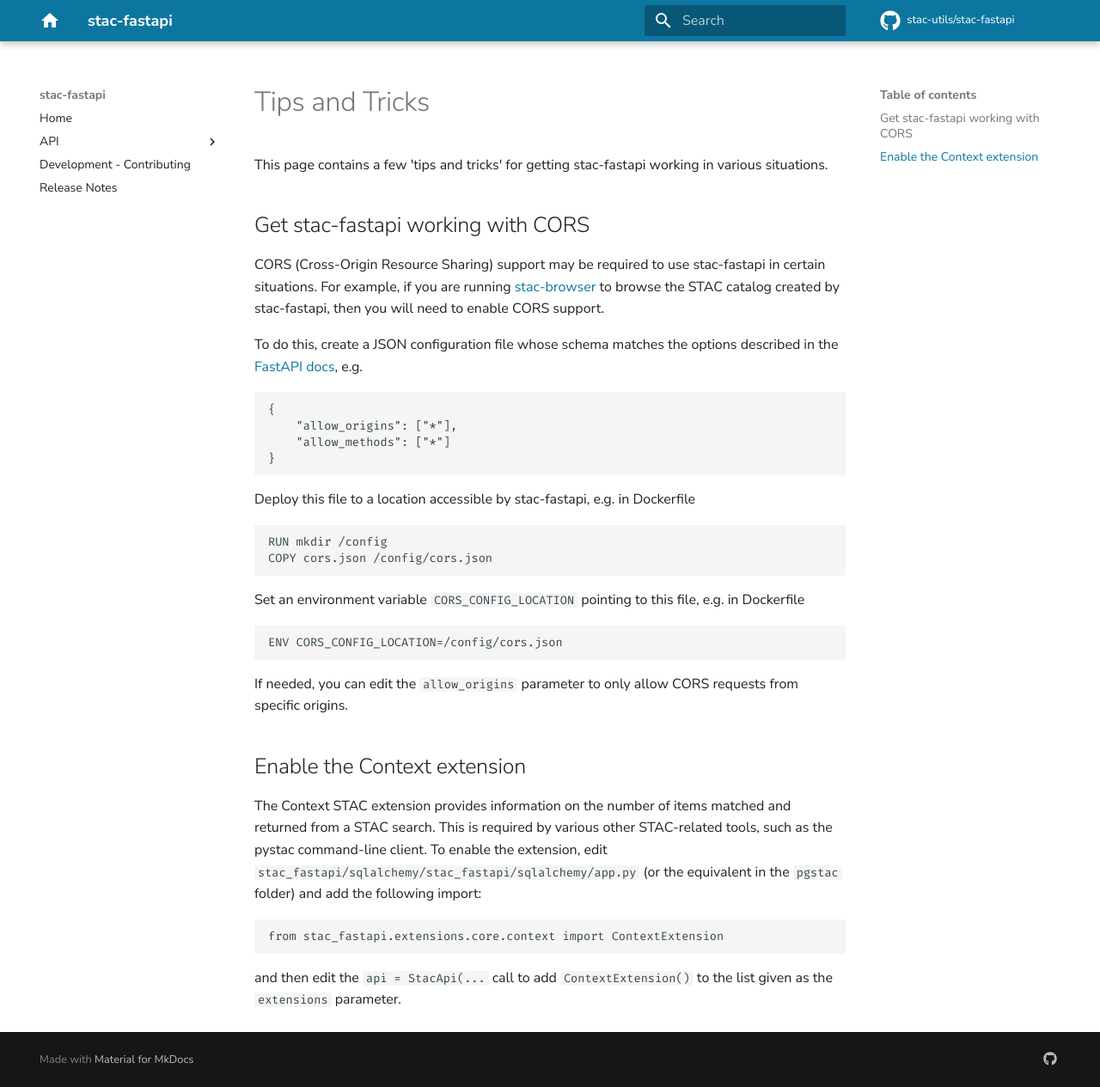
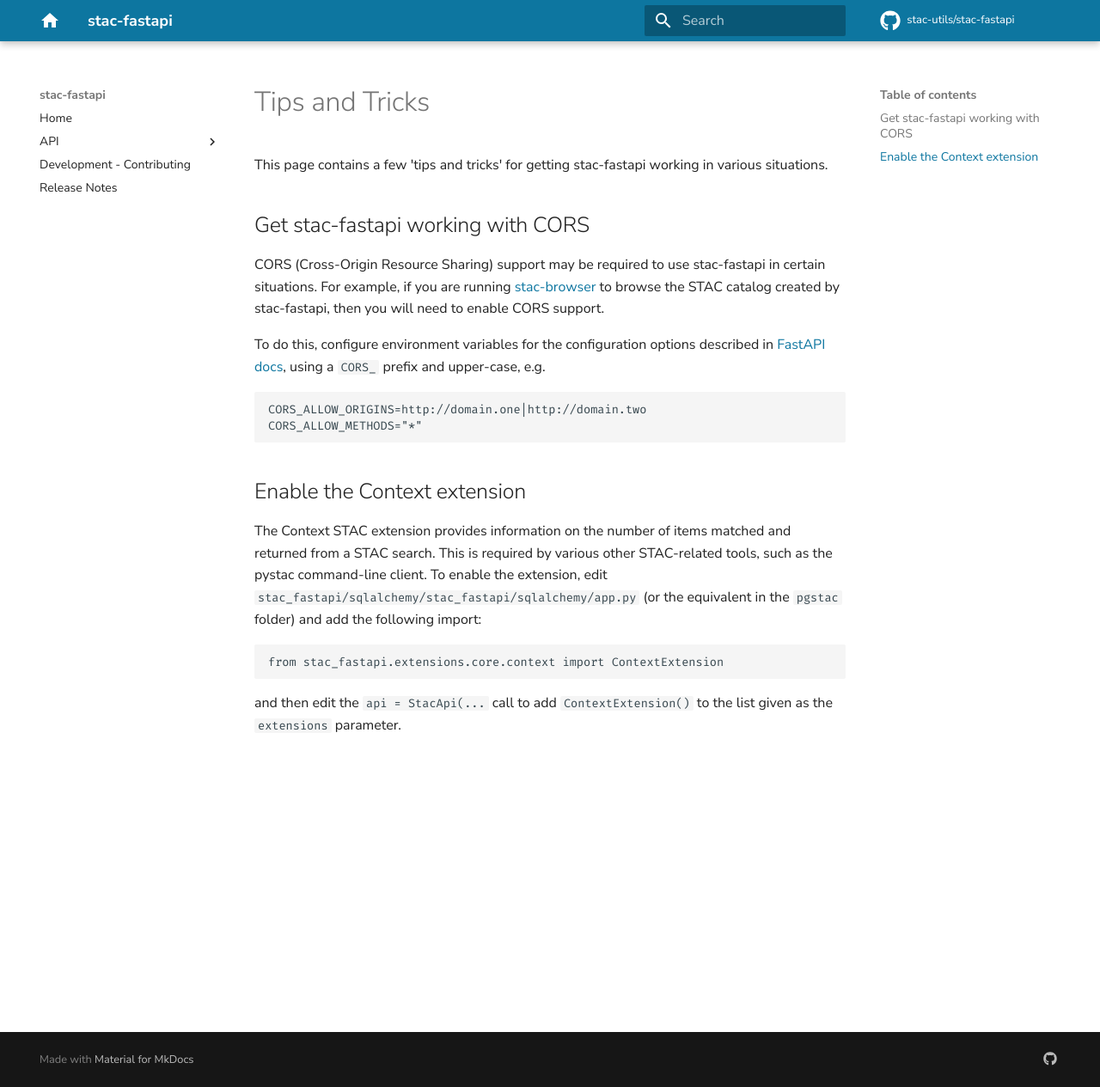
Before and after one commit to stac-utils/stac-fastapi, an MkDocs documentation site: the page built from docs/tips-and-tricks.md, in a window 1280 px wide and 1265 px high. Shown: the whole window at 86% size. Built offline with MkDocs 1.6.1 and Material for MkDocs 9.7.7, drawn with Linux system fonts in a browser that asks for light colours; comment, search, counter and statistics services are not loaded.

Commit message:
feature/1 updated documentation

````diff
--- a/docs/tips-and-tricks.md
+++ b/docs/tips-and-tricks.md
@@ -5,29 +5,12 @@
 CORS (Cross-Origin Resource Sharing) support may be required to use stac-fastapi in certain situations. For example, if you are running
 [stac-browser](https://github.com/radiantearth/stac-browser) to browse the STAC catalog created by stac-fastapi, then you will need to enable CORS support.
 
-To do this, create a JSON configuration file whose schema matches the options described in the [FastAPI docs](https://fastapi.tiangolo.com/tutorial/cors/), e.g.
+To do this, configure environment variables for the configuration options described in [FastAPI docs](https://fastapi.tiangolo.com/tutorial/cors/), using a `CORS_` prefix and upper-case, e.g.
 
 ```
-{
-    "allow_origins": ["*"],
-    "allow_methods": ["*"]
-}
+CORS_ALLOW_ORIGINS=http://domain.one|http://domain.two
+CORS_ALLOW_METHODS="*"
 ```
-
-Deploy this file to a location accessible by stac-fastapi, e.g. in Dockerfile
-
-```
-RUN mkdir /config
-COPY cors.json /config/cors.json
-```
-
-Set an environment variable `CORS_CONFIG_LOCATION` pointing to this file, e.g. in Dockerfile
-
-```
-ENV CORS_CONFIG_LOCATION=/config/cors.json
-```
-
-If needed, you can edit the `allow_origins` parameter to only allow CORS requests from specific origins.
 
 ## Enable the Context extension
 The Context STAC extension provides information on the number of items matched and returned from a STAC search. This is required by various other STAC-related tools, such as the pystac command-line client. To enable the extension, edit `stac_fastapi/sqlalchemy/stac_fastapi/sqlalchemy/app.py` (or the equivalent in the `pgstac` folder) and add the following import:
````
Also changed, not shown: CHANGES.md (+1 -0 lines).
